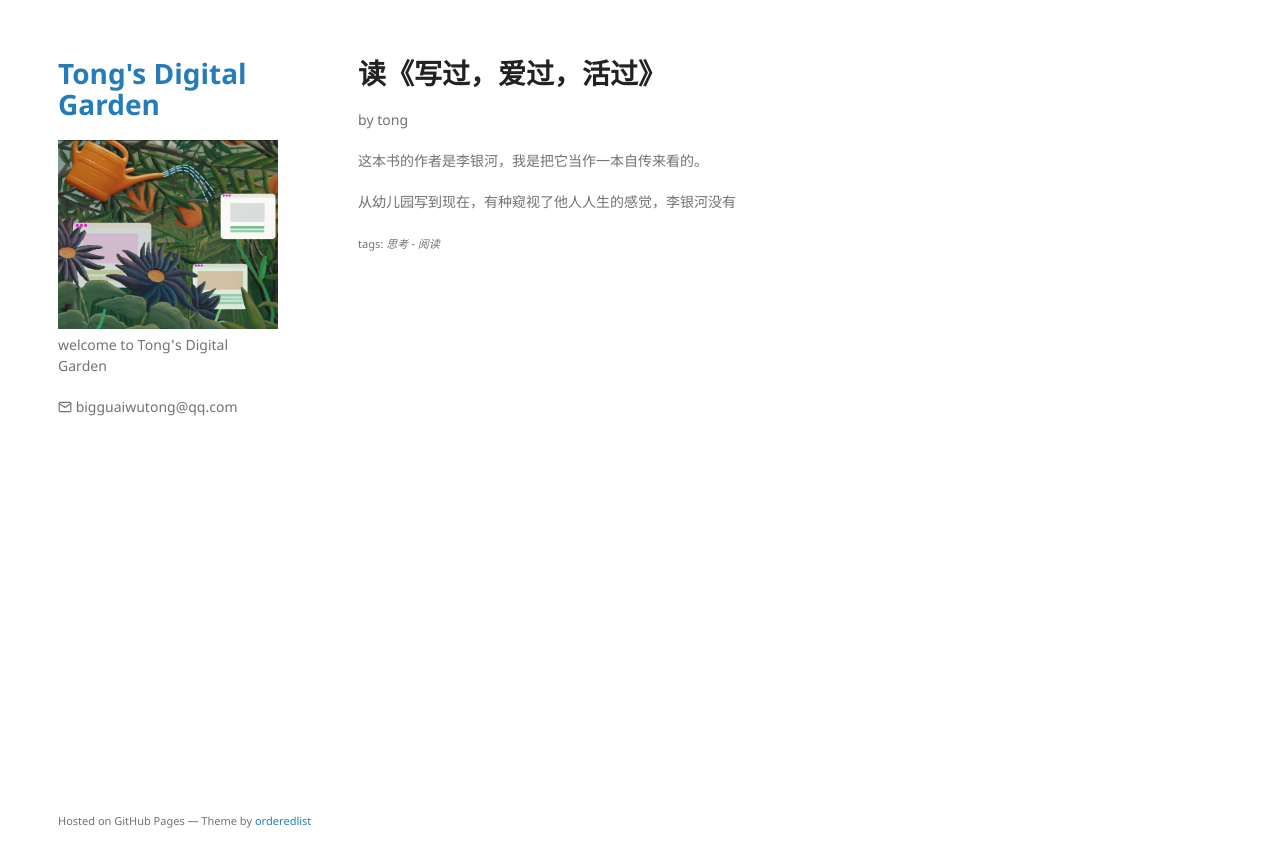
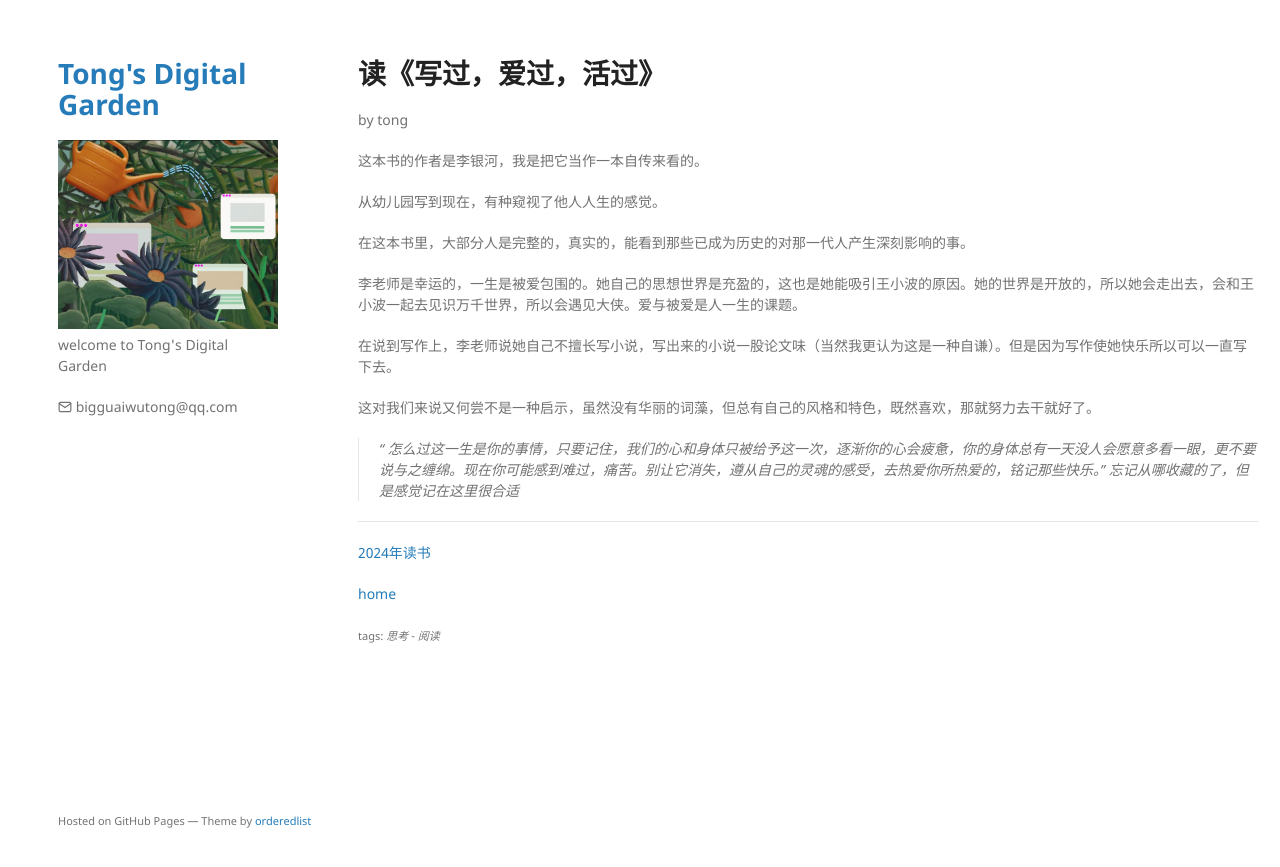
Before and after one commit to TongCodeSpace/TongCodeSpace.github.io, a Jekyll site: the page built from note/生活/读书/书评/写过，爱过，活过.md, in a window 1280 px wide. Shown: the top 867 px of the page. Built offline with Jekyll 4.4.1, drawn with Linux system fonts in a browser that asks for light colours; comment, search, counter and statistics services are not loaded.

Commit message:
vault backup: M .obsidian/workspace.json note/生活/读书/书评/写过，爱过，活过.md note/生活/读书/书评/迷宫中的恋人.md note/生活/读书/书评/面纱.md

```diff
--- a/note/生活/读书/书评/写过，爱过，活过.md
+++ b/note/生活/读书/书评/写过，爱过，活过.md
@@ -8,4 +8,23 @@ title: 读《写过，爱过，活过》
 ---
 这本书的作者是李银河，我是把它当作一本自传来看的。
 
-从幼儿园写到现在，有种窥视了他人人生的感觉，李银河没有
+从幼儿园写到现在，有种窥视了他人人生的感觉。
+
+在这本书里，大部分人是完整的，真实的，能看到那些已成为历史的对那一代人产生深刻影响的事。
+
+李老师是幸运的，一生是被爱包围的。她自己的思想世界是充盈的，这也是她能吸引王小波的原因。她的世界是开放的，所以她会走出去，会和王小波一起去见识万千世界，所以会遇见大侠。爱与被爱是人一生的课题。
+
+在说到写作上，李老师说她自己不擅长写小说，写出来的小说一股论文味（当然我更认为这是一种自谦）。但是因为写作使她快乐所以可以一直写下去。
+
+这对我们来说又何尝不是一种启示，虽然没有华丽的词藻，但总有自己的风格和特色，既然喜欢，那就努力去干就好了。
+
+> “ 怎么过这一生是你的事情，只要记住，我们的心和身体只被给予这一次，逐渐你的心会疲惫，你的身体总有一天没人会愿意多看一眼，更不要说与之缠绵。现在你可能感到难过，痛苦。别让它消失，遵从自己的灵魂的感受，去热爱你所热爱的，铭记那些快乐。”
+> 忘记从哪收藏的了，但是感觉记在这里很合适
+
+
+
+
+---
+[2024年读书](../2024年读书.md)
+
+[home](../../index)
```
Also changed, not shown: note/生活/读书/书评/迷宫中的恋人.md (+8 -0 lines), note/生活/读书/书评/面纱.md (+8 -0 lines), .obsidian/workspace.json.
